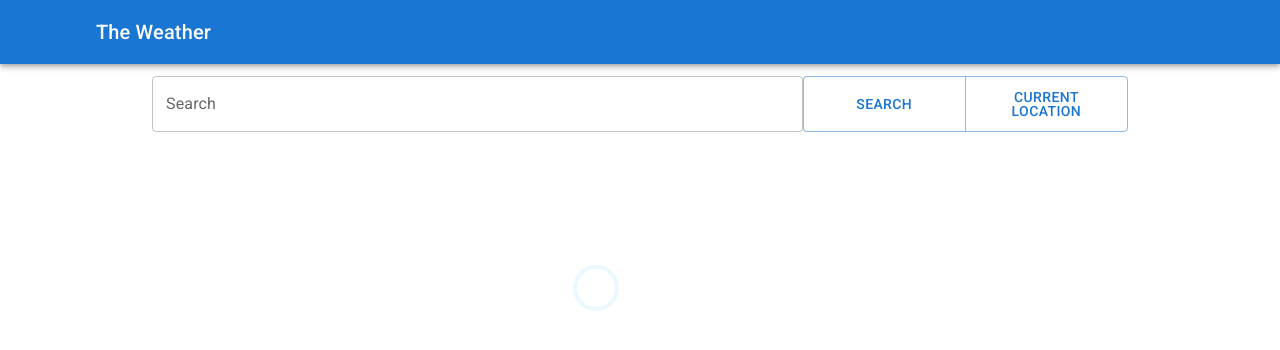
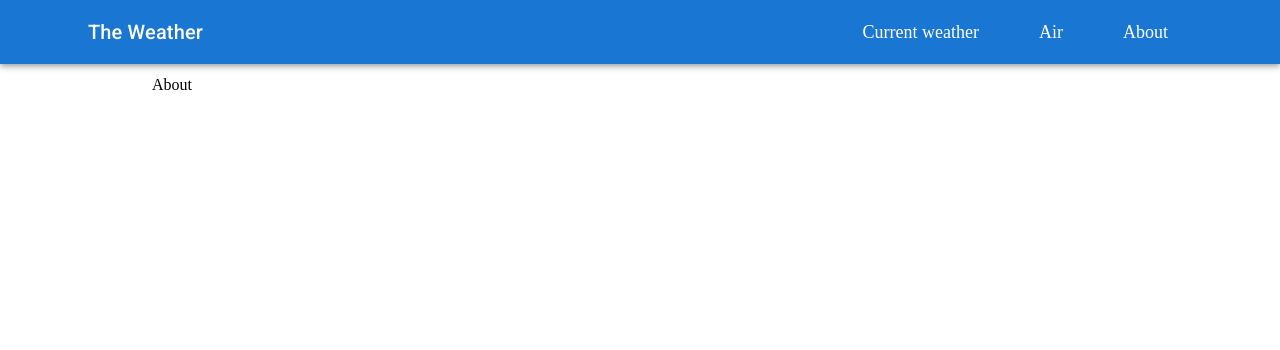
Before and after one commit to denysMoon/weather-app-react-material-ui, a React (Create React App) app: page /about in a window 1280 px wide. Shown: the top 350 px of the page. Built offline with nearby package versions, Linux system fonts and the light colour scheme; no server answers.

Commit message:
add routing

```diff
--- a/package.json
+++ b/package.json
@@ -13,6 +13,7 @@
     "@testing-library/user-event": "^12.1.10",
     "react": "^17.0.2",
     "react-dom": "^17.0.2",
+    "react-router-dom": "^5.3.0",
     "react-scripts": "4.0.3",
     "web-vitals": "^1.0.1"
   },
--- a/src/App.js
+++ b/src/App.js
@@ -6,6 +6,9 @@ import { Container } from '@mui/material'
 import Display from './components/Display'
 import { getCityWeather, getLocalWeather } from './utils/func'
 import Wait from './components/Wait'
+import About from './components/About'
+import { BrowserRouter as Router, Switch, Route } from 'react-router-dom'
+import Main from './components/Main'
 
 const KEY = '4744245dfa7abc19a9387260236687f2'
 
@@ -40,22 +43,38 @@ function App() {
   }, [city])
 
   return (
+    <Router>
       <div className="App">
           <Header />
           <Container sx={{
             mt: 1.5,
             width: '80%'
           }}>
-        <SearchForm setCity={setCity}
+
+
+            {/* <SearchForm setCity={setCity}
             setLocalWeather={setLocalWeather}
             localWeather={localWeather} />
             {
               !isLoaded ?  <Wait /> : <Display data={data}
               titleSpinner={titleSpinner}
               searchError={searchError}/>
-        }
+            } */}
+
+            <Switch>
+              <Route path="/" exact render={()=><Main setCity={setCity}
+              setLocalWeather={setLocalWeather}
+              localWeather={localWeather}
+              data={data}
+              titleSpinner={titleSpinner}
+              searchError={searchError}
+              isLoaded={isLoaded} />}/>
+              <Route path="/about" component={About}/>
+            </Switch>
+
           </Container>
       </div>
+    </Router>
   );
 }
 
--- /dev/null
+++ b/src/components/About.jsx
@@ -0,0 +1,9 @@
+const About = () =>{
+    return(
+        <div>
+            About
+        </div>
+    )
+}
+
+export default About
--- a/src/components/Header.jsx
+++ b/src/components/Header.jsx
@@ -1,4 +1,5 @@
-import { Container, AppBar, Toolbar, Button, Typography } from '@mui/material';
+import { Container, AppBar, Toolbar, Grid, Typography } from '@mui/material';
+import Navigation from './Navigation'
 
 
 
@@ -7,9 +8,19 @@ const Header = () => {
         <AppBar position="static">
             <Container>
                 <Toolbar>
-                    <Typography variant="h6" component="div" sx={{ flexGrow: 1, ml: 1 }}>
-                        The Weather
-                    </Typography>
+                    <Grid container
+                    direction="row"
+                    alignItems="center"
+                    justifyContent="space-between">
+                        <Grid item>
+                            <Typography variant="h6" component="div" sx={{ flexGrow: 1}}>
+                                The Weather
+                            </Typography>
+                        </Grid>
+                        <Grid item>
+                            <Navigation />
+                        </Grid>
+                    </Grid>
                 </Toolbar>
             </Container>
         </AppBar>
--- /dev/null
+++ b/src/components/Main.jsx
@@ -0,0 +1,20 @@
+import SearchForm from './SearchForm'
+import Wait from './Wait'
+import Display from './Display'
+
+const Main = ({ setCity, setLocalWeather, localWeather, data, titleSpinner, searchError, isLoaded }) => {
+    return (
+        <>
+            <SearchForm setCity={setCity}
+                setLocalWeather={setLocalWeather}
+                localWeather={localWeather} />
+            {
+                !isLoaded ? <Wait /> : <Display data={data}
+                    titleSpinner={titleSpinner}
+                    searchError={searchError} />
+            }
+        </>
+    )
+}
+
+export default Main
--- /dev/null
+++ b/src/components/Navigation.jsx
@@ -0,0 +1,44 @@
+import { Container, Grid, Link } from '@mui/material'
+import { Link as Navi } from 'react-router-dom'
+
+const Navigation = () => {
+    return (
+        <Container>
+            <Grid container
+            spacing="60px">
+                <Grid item>
+                    <Navi to="/">
+                        <Link underline="none"
+                            component="button"
+                            color="white"
+                            sx={{fontSize: '18px'}}>
+                            Current weather
+                        </Link>
+                    </Navi>
+                </Grid>
+                <Grid item>
+                    <Navi to="/air">
+                       <Link underline="none"
+                        component="button"
+                        color="white"
+                        sx={{fontSize: '18px'}}>
+                            Air
+                        </Link>
+                    </Navi>
+                </Grid>
+                <Grid item>
+                    <Navi to="/about">
+                        <Link underline="none"
+                            component="button"
+                            color="white"
+                            sx={{fontSize: '18px'}}>
+                                About
+                        </Link>
+                    </Navi>
+                </Grid>
+            </Grid>
+        </Container>
+    )
+}
+
+export default Navigation
```
Also changed, not shown: src/utils/routes.js (added), 2 other files (tests, documents, lock files or other folders). Lines whose indentation alone changed are shown as unchanged.
